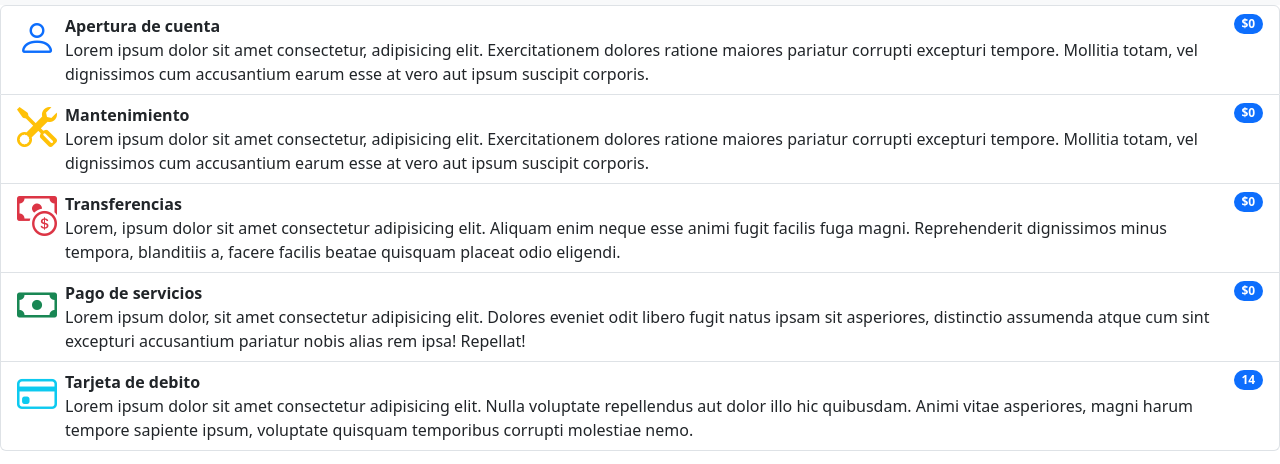
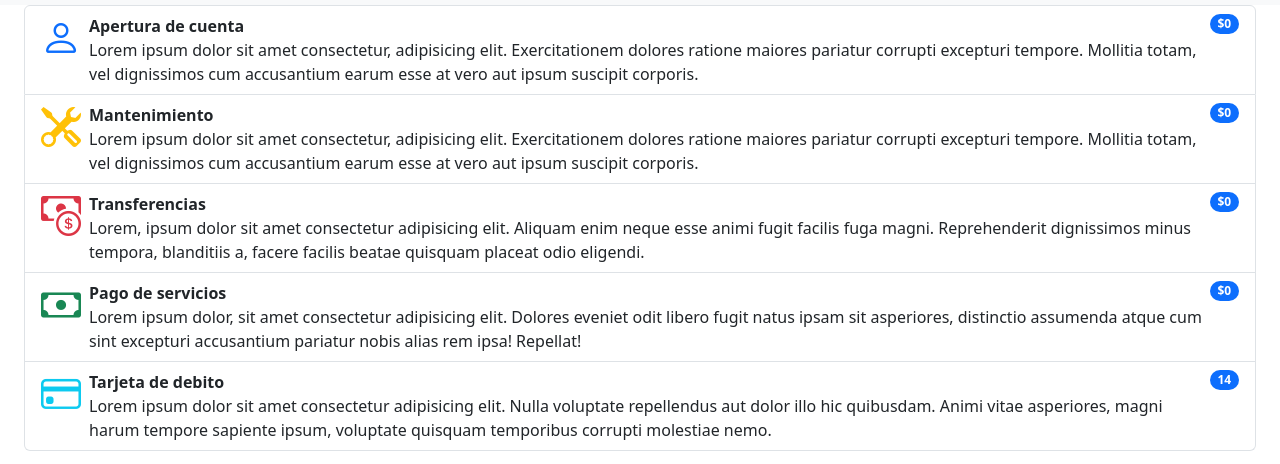
Before and after one commit to MauricioSor/Rolling-Bank, a plain HTML site: page pages/Precios.html in a window 1280 px wide. Shown: the part 78-542 px from the top of the page. Drawn offline with nearby package versions, Linux system fonts and the light colour scheme; a web font is replaced by a local one.

Commit message:
Version 2.0

```diff
--- a/pages/Precios.html
+++ b/pages/Precios.html
@@ -54,7 +54,7 @@
         </nav>
     </header>
     <main>
-        <ul class="list-group mb-3">
+        <ul class="list-group mb-4 mx-4">
             <li class="list-group-item d-flex justify-content-between align-items-start">
                 <div>
                     <h1 class="text-primary"><i class="bi bi-person"></i></h1>
```
